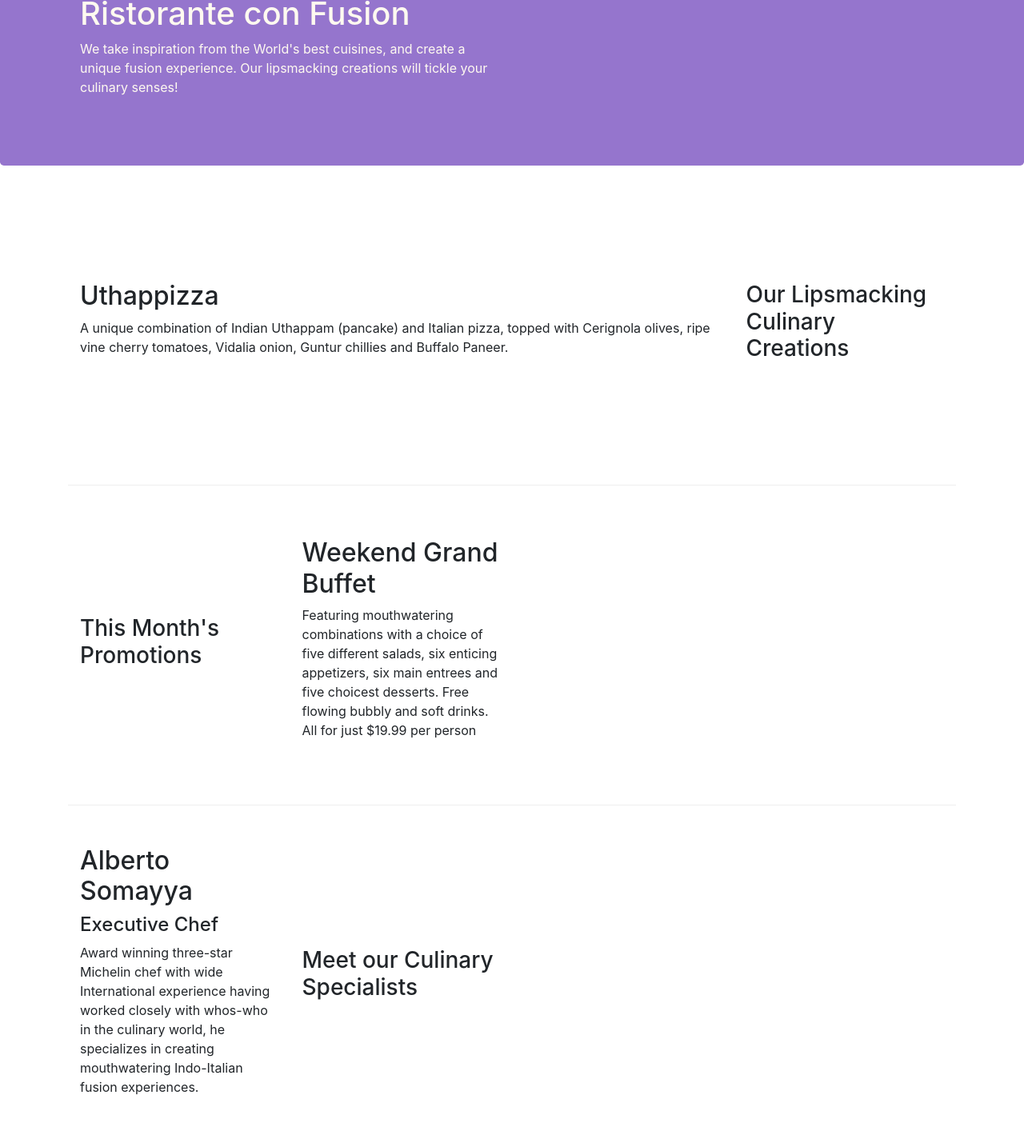
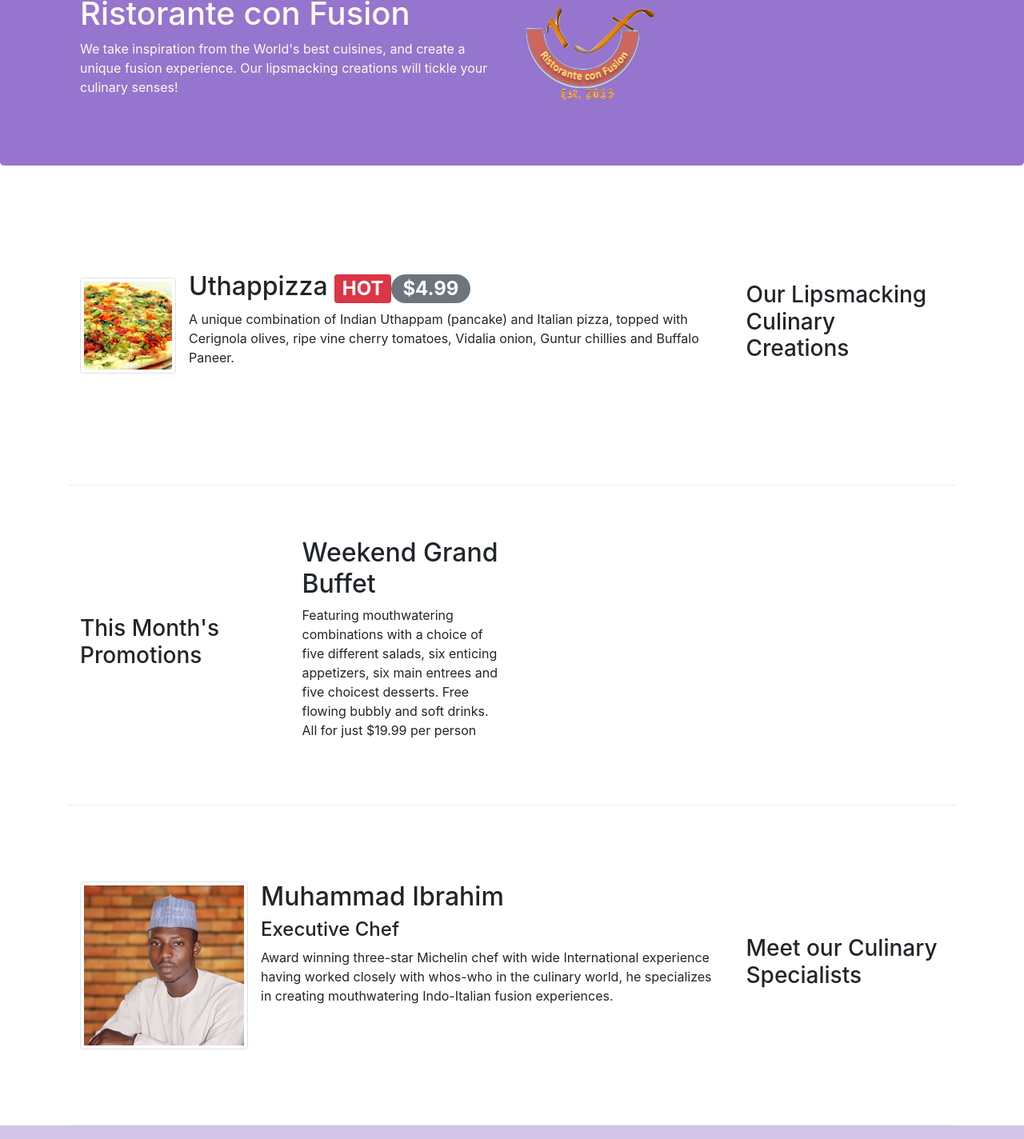
Before and after one commit to muhdibee/confusion, a website: page index.html in a window 1280 px wide. Shown: the part 127-1551 px from the top of the page at 80% size. Drawn offline with nearby package versions, Linux system fonts and the light colour scheme.

Commit message:
Images, meadia & Alerting users

```diff
--- a/index.html
+++ b/index.html
@@ -20,7 +20,7 @@
             <button type="button" class="navbar-toggler" data-toggle="collapse" data-target="#navbar">
                 <span class="navbar-toggler-icon"></span>
             </button>
-            <a class="navbar-brand mr-auto" href="#">RistoranteFusion</a>
+            <a class="navbar-brand mr-auto" href="#"><img src="img/logo.png" height="30px" width="41px"></a>
             <div class="collapse navbar-collapse" id="navbar">
                 <ul class="navbar-nav mr-auto">
                     <li class="nav-item"><a class="nav-link active" href="#"><span class="fa fa-home fa-lg"></span> Home</a></li>
@@ -42,7 +42,8 @@
                     <h1>Ristorante con Fusion</h1>
                     <p>We take inspiration from the World's best cuisines, and create a unique fusion experience. Our lipsmacking creations will tickle your culinary senses!</p>
                 </div>
-                <div class="col-12 col-sm">
+                <div class="col-12 col-sm align-self-center">
+                    <img src="img/logo.png" class="img-fluid">
                 </div>
             </div>
         </div>
@@ -54,8 +55,13 @@
                 <h3>Our Lipsmacking Culinary Creations</h3>
             </div>
             <div class="col col-sm col-md order-sm-first">
-                <h2>Uthappizza</h2>
-                <p>A unique combination of Indian Uthappam (pancake) and Italian pizza, topped with Cerignola olives, ripe vine cherry tomatoes, Vidalia onion, Guntur chillies and Buffalo Paneer.</p>
+                <div class="media">
+                    <img class="d-flex mr-3 img-thumbnail align-self-center" src="img/Uthappizza.png" alt="Uthappizza">
+                    <div class="media-body">
+                        <h2 class="mt-0">Uthappizza <span class="badge badge-danger">HOT</span><span class="badge badge-pill badge-secondary">$4.99</span></h2>
+                        <p class="d-none d-sm-block">A unique combination of Indian Uthappam (pancake) and Italian pizza, topped with Cerignola olives, ripe vine cherry tomatoes, Vidalia onion, Guntur chillies and Buffalo Paneer.</p>
+                    </div>
+                </div>
             </div>
         </div>
 
@@ -74,10 +80,16 @@
              <div class="col-12 col-sm-4 order-sm-last col-md-3">
                 <h3>Meet our Culinary Specialists</h3>
             </div>
-            <div class="col-12 col-sm-4 order-sm-first col-md-3">
-                <h2>Alberto Somayya</h2>
-                <h4>Executive Chef</h4>
-                <p>Award winning three-star Michelin chef with wide International experience having worked closely with whos-who in the culinary world, he specializes in creating mouthwatering Indo-Italian fusion experiences. </p>
+            <div class="col-12 col-sm-4 order-sm-first col-md">
+                <div class="media">
+                    <img class="img-thumbnail d-flex mr-3 align-self-center" src="img/muhd.jpg" alt="Muhammad Ibrahim">
+                    <div class="media-body">
+                        <h2 class="mt-0">Muhammad Ibrahim</h2>
+                        <h4>Executive Chef</h4>
+                        <p class="d-none d-sm-block">Award winning three-star Michelin chef with wide International experience having worked closely with whos-who in the culinary world, he specializes in creating mouthwatering Indo-Italian fusion experiences. </p>
+
+                    </div>
+                </div>
             </div>
         </div>
     </div>
```
Also changed, not shown: aboutus.html (+3 -2 lines), contactus.html (+3 -2 lines), img/alberto.png (added), img/buffet.png (added), img/logo.png (added), img/muhd.jpg (added), img/uthappizza.png (added), 1 other file.
